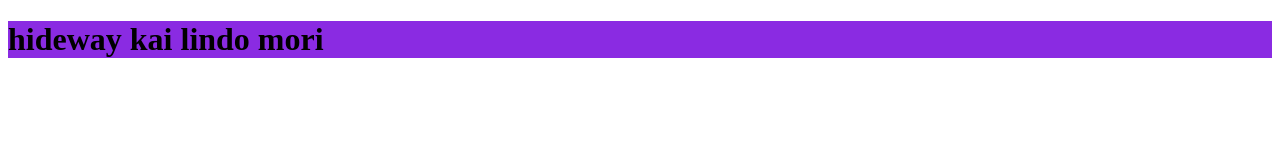
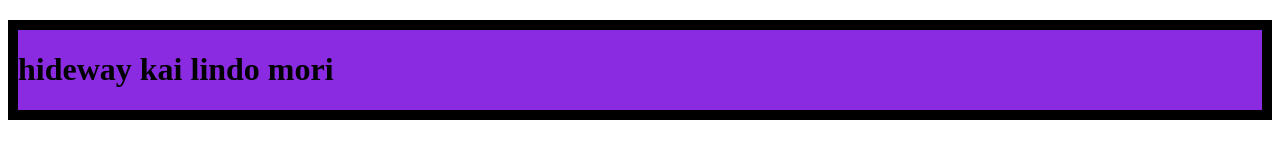
Before and after one commit to JuliaSalvador29/enchanted-books, a plain HTML site: page index.html in a window 1280 px wide. Drawn offline with Linux system fonts and the light colour scheme.

```diff
--- a/styles.css
+++ b/styles.css
@@ -1,4 +1,5 @@
 div{
     background-color: blueviolet;
-
+    margin-top: 20px;
+    border: 10px solid rgb(0, 0, 0);
 }
```
